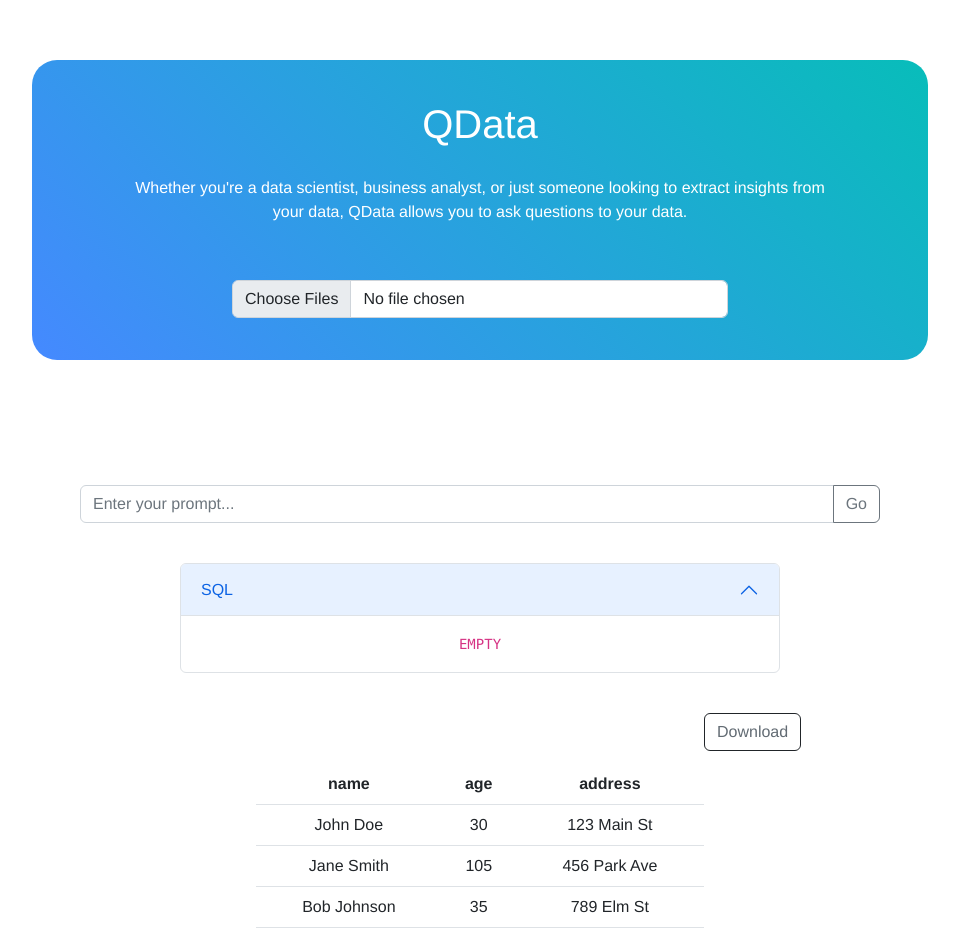
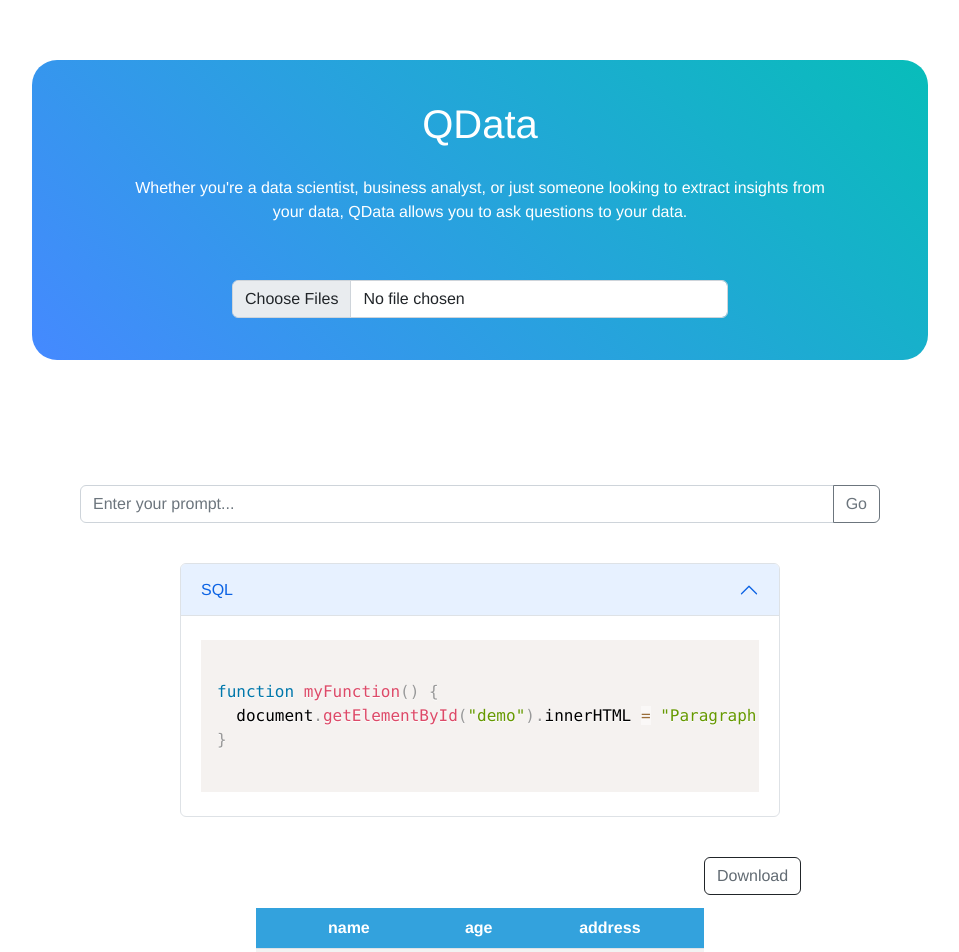
Before and after one commit to chuuck/FlowData, a Vue app in the folder front-end/: page / in a window 1280 px wide. Shown: the top 952 px of the page, without its empty margins (160-1119 px from the left). Built offline with nearby package versions, Linux system fonts and the light colour scheme.

Commit message:
Adding Prism js support and displaying JS code

```diff
--- a/front-end/package.json
+++ b/front-end/package.json
@@ -14,7 +14,10 @@
     "bootstrap-table": "^1.21.2",
     "core-js": "^3.8.3",
     "papaparse": "^5.3.2",
-    "vue": "^3.2.13"
+    "prism-themes": "^1.9.0",
+    "prismjs": "^1.29.0",
+    "vue": "^3.2.13",
+    "vue-prism-component": "^2.0.0"
   },
   "devDependencies": {
     "@babel/core": "^7.12.16",
--- a/front-end/src/components/ResponseTable.vue
+++ b/front-end/src/components/ResponseTable.vue
@@ -6,8 +6,8 @@
 
     <button id = "download_button" type="button" class="btn btn-outline-dark" @click="dowload_action">Download</button>
 
-        <table id="response_table" class="table">
-          <thead>
+        <table id="response_table" class="table table-striped">
+          <thead id="table_thread">
             <tr>
               <th v-for="column in columns" :key="column">{{ column }}</th>
             </tr>
@@ -105,7 +105,11 @@ export default {
   color: #fff;
 }
 
+#table_thread{
 
+  color: white;
+  background: #33A2DD;
+}
 
 #response_table{
   margin-top:1vw;
--- a/front-end/src/components/SQLAccordion.vue
+++ b/front-end/src/components/SQLAccordion.vue
@@ -9,7 +9,11 @@
             </h2>
             <div id="collapseOne" class="accordion-collapse collapse show" aria-labelledby="headingOne" data-bs-parent="#accordionExample">
             <div class="accordion-body">
-                <code>{{query}}</code>
+                <pre><code class="language-javascript" language="javascript">
+function myFunction() {
+  document.getElementById("demo").innerHTML = "Paragraph changed.";
+}
+                </code></pre>
 
             </div>
             </div>
@@ -18,10 +22,19 @@
 </template>
 
 <script>
+import Prism from "prismjs";
+import "prismjs/themes/prism.css";
+
+
 export default {
   name: 'SQLAccordion',
   props: {
       query: String,
+  },
+  mounted() {
+    window.Prism = window.Prism || {};
+    window.Prism.manual = true;
+    Prism.highlightAll(); // highlight your code on mount
   }
 }
 </script>
```
Also changed, not shown: 1 other file (tests, documents, lock files or other folders).
